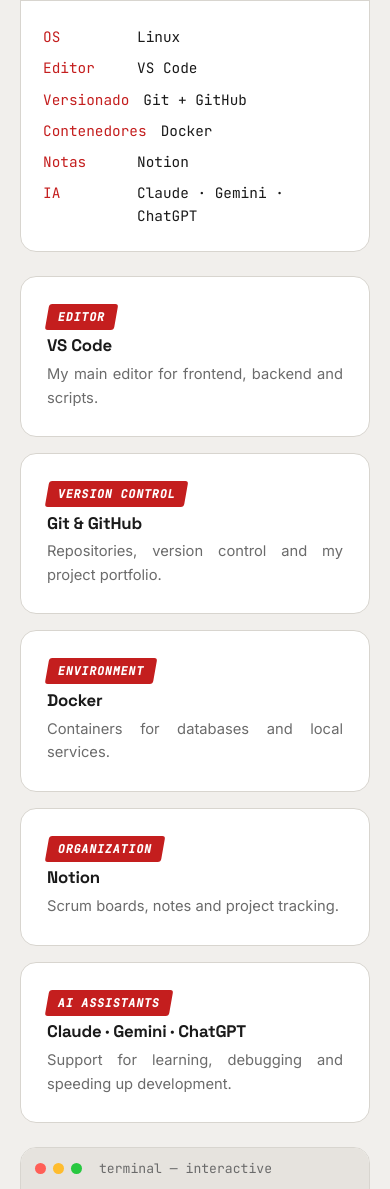
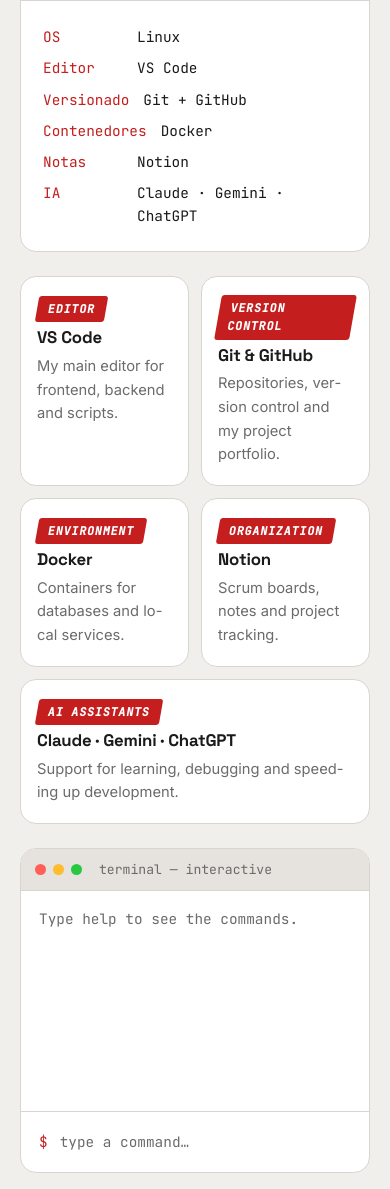
Before and after one commit to JeshuaPerez/portafolio, a plain HTML site: page index.html in a window 390 px wide. Shown: the part 4470-5659 px from the top of the page. Drawn offline with Linux system fonts and the light colour scheme.

Commit message:
Muestra las herramientas en dos columnas

```diff
--- a/css/styles.css
+++ b/css/styles.css
@@ -833,8 +833,12 @@
 
 .tool-grid {
   display: grid;
-  grid-template-columns: repeat(auto-fit, minmax(200px, 1fr));
+  grid-template-columns: repeat(2, minmax(0, 1fr));
   gap: 16px;
+}
+
+.tool-grid .tool:last-child:nth-child(odd) {
+  grid-column: 1 / -1;
 }
 
 .tool .kicker {
@@ -1063,6 +1067,18 @@
     gap: 10px;
   }
 
+  .tool-grid {
+    gap: 12px;
+  }
+
+  .tool-grid .tool {
+    padding: 18px 16px;
+  }
+
+  .tool-grid .tool p {
+    text-align: left;
+  }
+
   .lifestyle {
     grid-template-columns: 1fr 1fr;
     gap: 12px;
```
